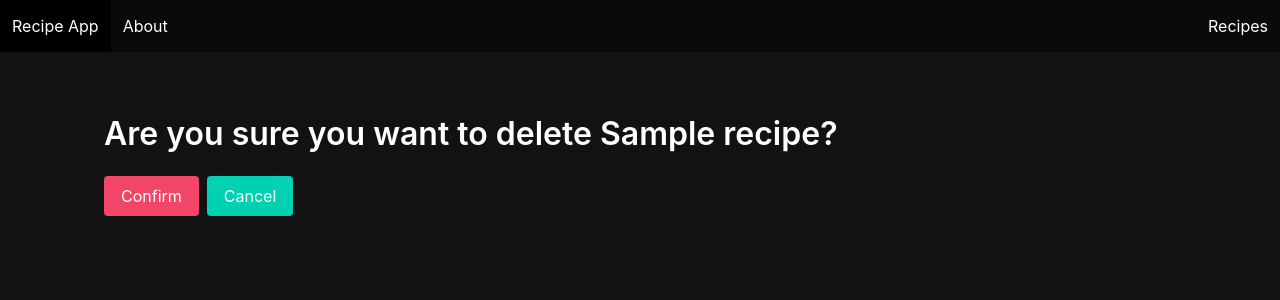
After one commit to larrytu327/Recipe_App, a Django app: page /recipes/1/delete in a window 1280 px wide. The commit adds this page. Shown: the top 300 px of the page. Run offline with Django 4.2, Linux system fonts and the light colour scheme; tables that the repository leaves empty hold one stand-in row (values such as "Sample post").

Commit message:
added delete page

```diff
--- /dev/null
+++ b/main_app/templates/recipe_delete_confirmation.html
@@ -0,0 +1,12 @@
+{% extends 'base.html' %} {% block content %}
+<h1 class="title pt-5">Are you sure you want to delete {{recipe.name}}?</h1>
+<form method="post">
+    {% csrf_token %}
+    <div class="buttons">
+    <!-- confirm recipe delete -->
+        <input class="button is-danger" type="submit" value="Confirm" />
+        <!-- Redirect back to detail on cancel -->
+        <a class="button is-primary" href="{% url 'recipe_detail' recipe.pk %}">Cancel</a>
+    </div>
+</form>
+{% endblock %}
--- a/main_app/templates/recipe_detail.html
+++ b/main_app/templates/recipe_detail.html
@@ -13,7 +13,7 @@
                 <i class="fas fa-edit"></i>
             </span>
         </a>
-        <a href="" class="button is-danger">
+        <a href="{% url 'recipe_delete' recipe.pk %}" class="button is-danger">
             <span class="icon">
                 <i class="fas fa-trash-alt"></i>
             </span>
--- a/main_app/urls.py
+++ b/main_app/urls.py
@@ -6,6 +6,7 @@ urlpatterns = [
     path('about/', views.About.as_view(), name='about'),
     path('recipes/', views.RecipeList.as_view(), name="recipe_list"),
     path('recipes/new/', views.RecipeCreate.as_view(), name="recipe_create"),
-    path('recipes/<int>:pk>/', views.RecipeDetail.as_view(), name="recipe_detail"),
-    path('recipes/<int>:pk/update', views.RecipeUpdate.as_view(), name="recipe_update"),
+    path('recipes/<int:pk>/', views.RecipeDetail.as_view(), name="recipe_detail"),
+    path('recipes/<int:pk>/update', views.RecipeUpdate.as_view(), name="recipe_update"),
+    path('recipes/<int:pk>/delete', views.RecipeDelete.as_view(), name="recipe_delete"),
 ]
--- a/main_app/views.py
+++ b/main_app/views.py
@@ -2,7 +2,7 @@ from django.shortcuts import render
 from django.views import View
 from django.http import HttpResponse
 from django.views.generic.base import TemplateView
-from django.views.generic.edit import CreateView, UpdateView
+from django.views.generic.edit import CreateView, UpdateView, DeleteView
 from django.views.generic import DetailView
 from .models import Recipe
 from django.urls import reverse
@@ -46,3 +46,8 @@ class RecipeUpdate(UpdateView):
 
     def get_success_url(self):
         return reverse('recipe_detail', kwargs={'pk': self.object.pk})
+
+class RecipeDelete(DeleteView):
+    model = Recipe
+    template_name = "recipe_delete_confirmation.html"
+    success_url = "/recipe/"
```
